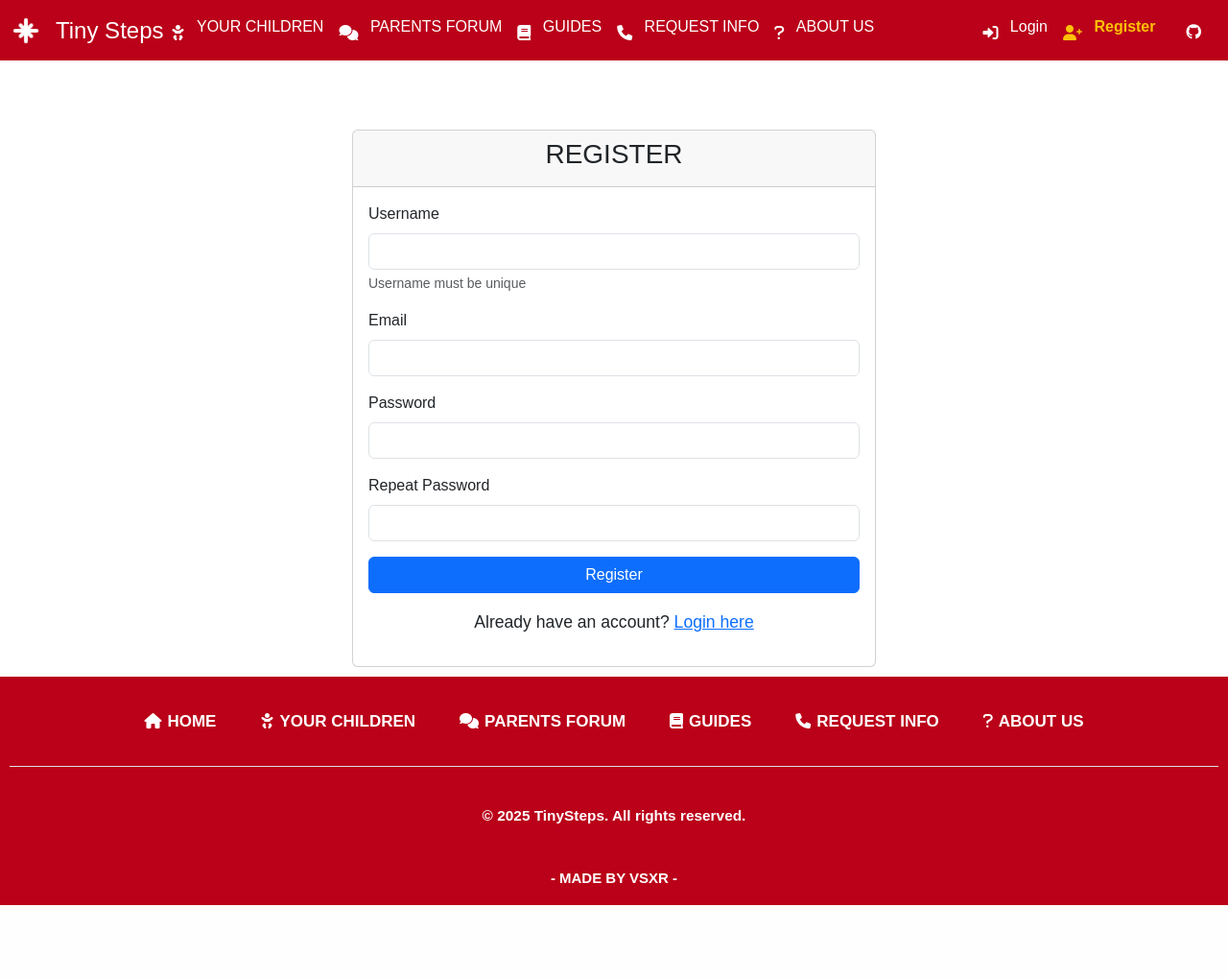
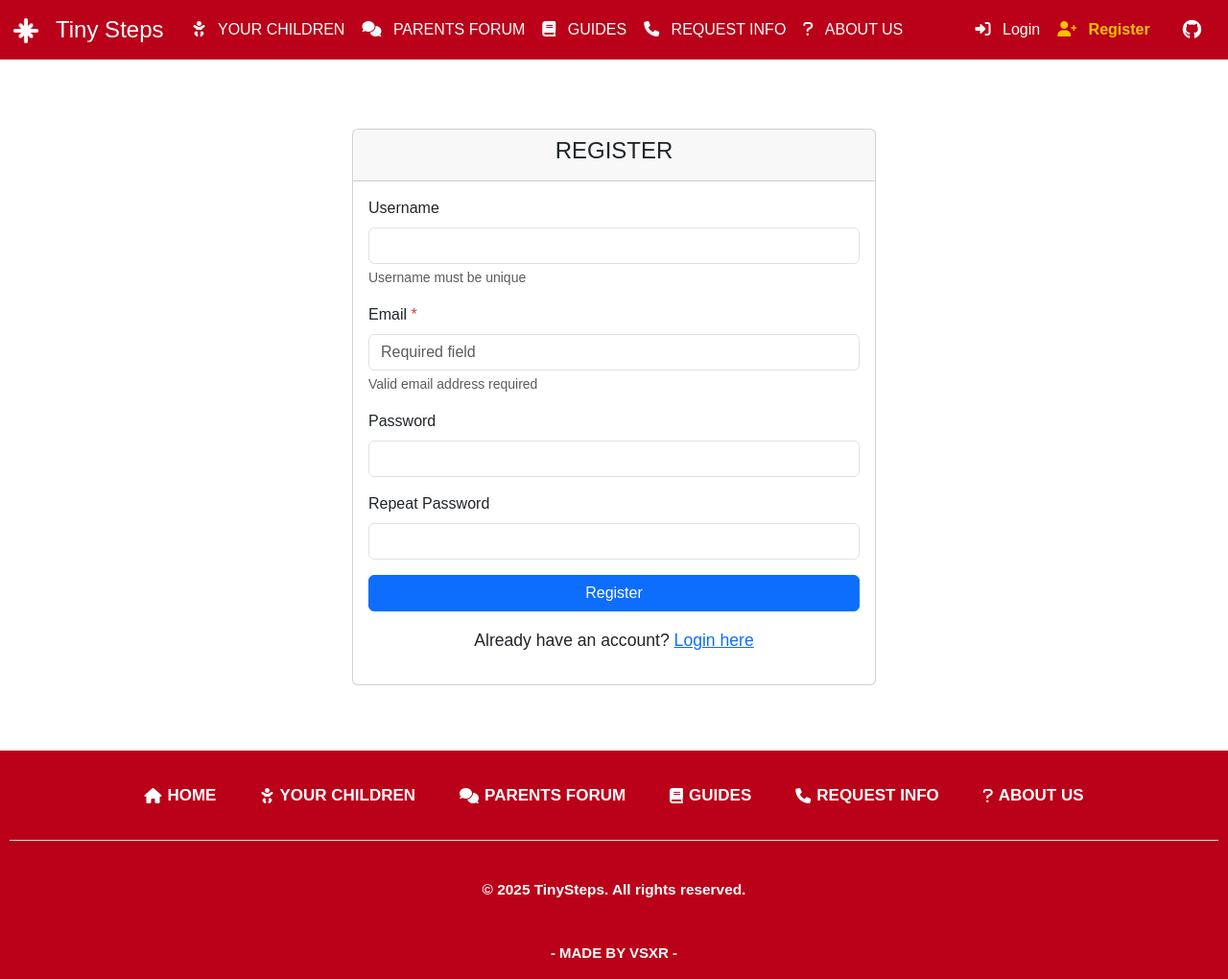
Before and after one commit to VSXR/TinySteps, a Django app: page /register/ in a window 1280 px wide. Shown: the whole page at 96% size. Before the commit the page ends 943 px from the top, so only its background shows below. Run offline with Django 5.2, Linux system fonts and the light colour scheme; some libraries are stand-ins or nearby versions.

Commit message:
updated the navbar

```diff
--- a/tinySteps/static/res/css/styles.css
+++ b/tinySteps/static/res/css/styles.css
@@ -211,6 +211,7 @@ aside {
 .nav-link {
     color: var(--text-light);
     display: flex;
+    flex-direction: row;
     align-items: center;
     padding: 0.5rem 0.75rem;
     position: relative;
@@ -229,20 +230,25 @@ aside {
     color: #ffc107 !important;
 }
 
-/* Custom underline animation WHEN ONLY YOUR'E ON HOVER, not active */
+/* Custom underline animation WHEN ONLY YOU'RE ON HOVER, not active */
 .nav-link:hover:not(.active) .nav-text {
     text-decoration: underline;
 }
 
 .nav-link i {
-    margin-right: 0.5rem;
-    font-size: 1rem;
+    display: inline-flex;
+    align-items: center;
+    margin-left: 2px;
+    margin-right: 8px;
+}
+
+.navbar-nav {
+    margin-left: 20px; /* Add space between navbar brand and navigation */
 }
 
 .nav-text {
-    display: inline-block;
-    overflow: hidden;
-    text-overflow: ellipsis;
+    display: inline-flex;
+    align-items: center;
 }
 
 .current {
--- a/tinySteps/templates/user_accounts/users/register_page.html
+++ b/tinySteps/templates/user_accounts/users/register_page.html
@@ -5,42 +5,90 @@
 {% block title %}TINY STEPS - REGISTER{% endblock %}
 
 {% block main_contents %}
-    <div class="container mt-5">
+    <main id="main-content">
+        <div class="container mt-5 mb-5">
             <div class="row justify-content-center">
                 <div class="col-md-6">
                     <div class="card">
                         <div class="card-header">
-                        <h3 class="text-center">REGISTER</h3>
+                            <h1 class="text-center fs-4">REGISTER</h1>
                         </div>
                         <div class="card-body">
                             {% if messages %}
-                        <div class="messages mb-3">
+                            <div class="messages mb-2" role="alert" aria-live="polite">
                                 {% for message in messages %}
-                            <div class="alert {% if message.tags %}alert-{{ message.tags }}{% endif %}">
+                                <div class="alert {% if message.tags %}alert-{{ message.tags }}{% else %}alert-danger{% endif %} py-2">
                                     {{ message }}
                                 </div>
                                 {% endfor %}
                             </div>
                             {% endif %}
 
-                        <form method="POST">
+                            {% if form.non_field_errors %}
+                            <div class="alert alert-danger py-2 mb-2" role="alert">
+                                {% for error in form.non_field_errors %}
+                                    <p class="mb-0">{{ error }}</p>
+                                {% endfor %}
+                            </div>
+                            {% endif %}
+
+                            <form method="POST" novalidate aria-labelledby="register-heading">
+                                <span id="register-heading" class="visually-hidden">Account registration form</span>
                                 {% csrf_token %}
                                 <div class="mb-3">
                                     <label for="username" class="form-label">Username</label>
-                                <input type="text" class="form-control" id="username" name="username" required>
-                                <div class="form-text">Username must be unique</div>
+                                    <input type="text" class="form-control {% if form.username.errors %}is-invalid{% endif %}"
+                                           id="username" name="username" required aria-required="true"
+                                           autocomplete="username" value="{{ form.username.value|default:'' }}">
+                                    <div class="form-text" id="username-help">Username must be unique</div>
+                                    {% if form.username.errors %}
+                                        <div class="invalid-feedback">
+                                            {% for error in form.username.errors %}
+                                                {{ error }}
+                                            {% endfor %}
+                                        </div>
+                                    {% endif %}
                                 </div>
                                 <div class="mb-3">
-                                <label for="email" class="form-label">Email</label>
-                                <input type="email" class="form-control" id="email" name="email" required>
+                                    <label for="email" class="form-label">Email <span class="text-danger">*</span></label>
+                                    <input type="email" class="form-control {% if form.email.errors %}is-invalid{% endif %}"
+                                        id="email" name="email" required aria-required="true"
+                                        autocomplete="email" value="{{ form.email.value|default:'' }}"
+                                        placeholder="Required field">
+                                    <div class="form-text" id="email-help">Valid email address required</div>
+                                    {% if form.email.errors %}
+                                        <div class="invalid-feedback">
+                                            {% for error in form.email.errors %}
+                                                {{ error }}
+                                            {% endfor %}
+                                        </div>
+                                    {% endif %}
                                 </div>
                                 <div class="mb-3">
                                     <label for="password1" class="form-label">Password</label>
-                                <input type="password" class="form-control" id="password1" name="password1" required>
+                                    <input type="password" class="form-control {% if form.password1.errors %}is-invalid{% endif %}"
+                                           id="password1" name="password1" required aria-required="true"
+                                           autocomplete="new-password">
+                                    {% if form.password1.errors %}
+                                        <div class="invalid-feedback">
+                                            {% for error in form.password1.errors %}
+                                                {{ error }}
+                                            {% endfor %}
+                                        </div>
+                                    {% endif %}
                                 </div>
                                 <div class="mb-3">
                                     <label for="password2" class="form-label">Repeat Password</label>
-                                <input type="password" class="form-control" id="password2" name="password2" required>
+                                    <input type="password" class="form-control {% if form.password2.errors %}is-invalid{% endif %}"
+                                           id="password2" name="password2" required aria-required="true"
+                                           autocomplete="new-password">
+                                    {% if form.password2.errors %}
+                                        <div class="invalid-feedback">
+                                            {% for error in form.password2.errors %}
+                                                {{ error }}
+                                            {% endfor %}
+                                        </div>
+                                    {% endif %}
                                 </div>
                                 <div class="d-grid">
                                     <button type="submit" class="btn btn-primary">Register</button>
@@ -48,11 +96,12 @@
                             </form>
 
                             <div class="text-center mt-3">
-                            <p>Already have an account? <a href="{% url 'login' %}">Login here</a></p>
+                                <p>Already have an account? <a href="{% url 'login' %}" aria-label="Login to your existing account">Login here</a></p>
                             </div>
                         </div>
                     </div>
                 </div>
             </div>
         </div>
+    </main>
 {% endblock main_contents %}
```
Also changed, not shown: tinySteps/templates/user_accounts/users/login_page.html (+13 -8 lines). Lines whose indentation alone changed are shown as unchanged.
